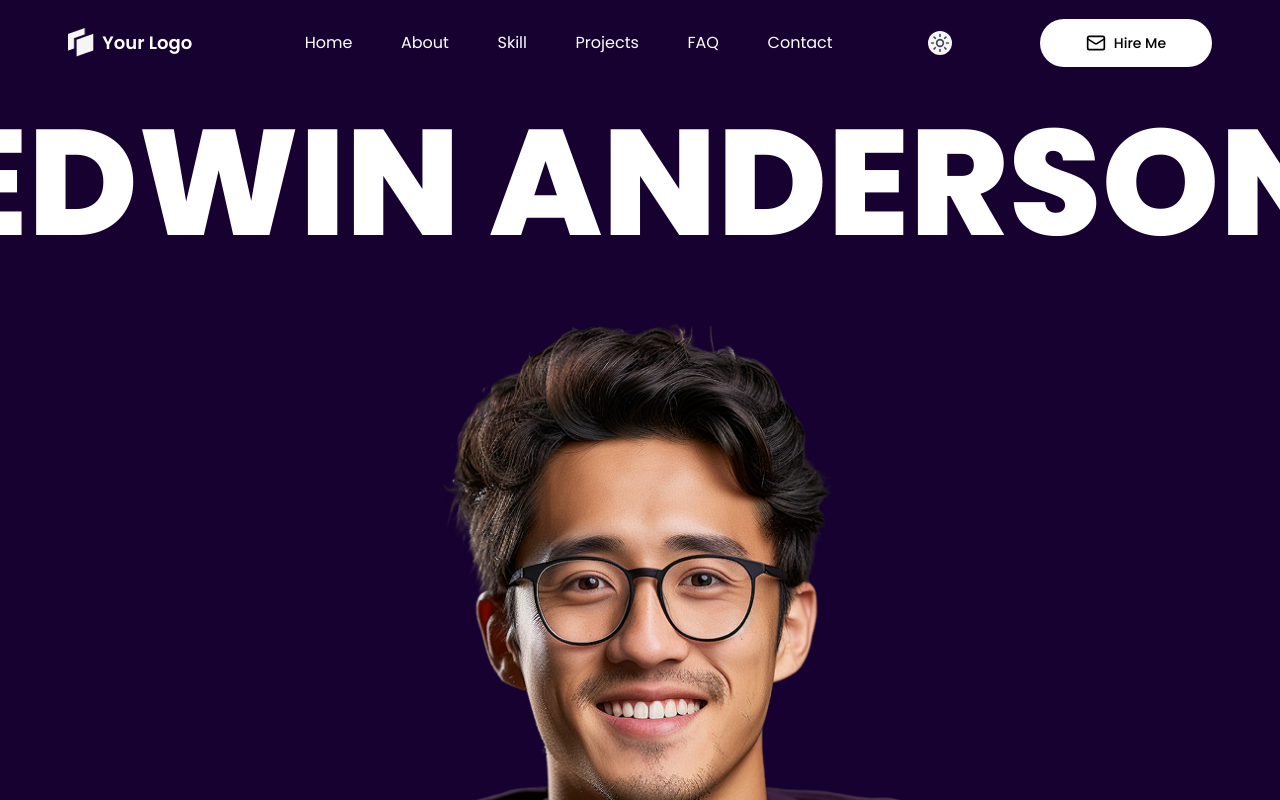
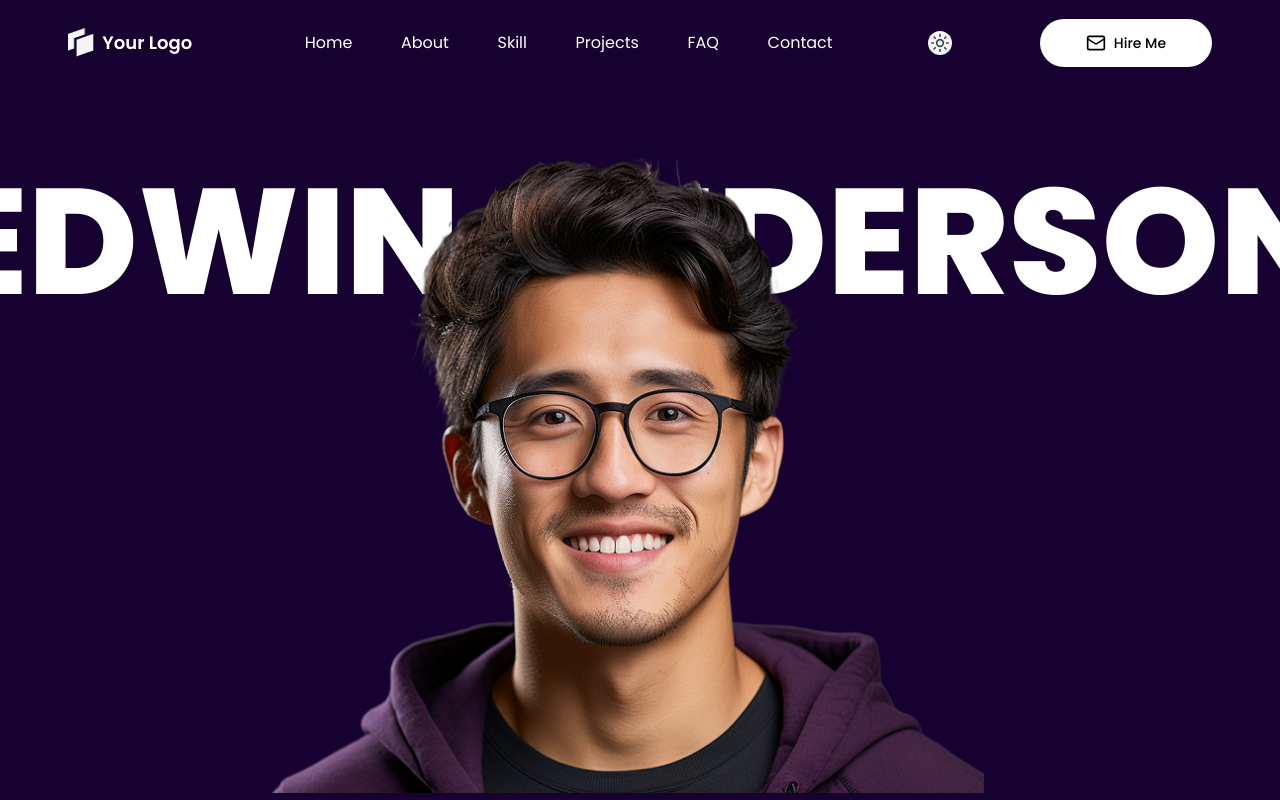
Before and after one commit to herfando/Next-Motion-Portfolio-UI-in-Action, a Next.js app: page / in a window 1280 px wide. Shown: the top 800 px of the page. Built offline with nearby package versions, Linux system fonts and the light colour scheme.

Commit message:
edit hero

```diff
--- a/src/components/container/Hero.tsx
+++ b/src/components/container/Hero.tsx
@@ -5,7 +5,7 @@ export default function Hero() {
   return (
     <section className='bg-primary-dark grid h-621 w-full justify-center md:h-801 dark:bg-black'>
       {/* Name */}
-      <div className='flex-center mx-auto h-56 w-371 flex-nowrap align-middle text-[40px] leading-56 font-extrabold tracking-[0] text-white md:h-195 md:w-1389 md:text-[150px] md:leading-195'>
+      <div className='flex-center mx-auto mt-59 h-56 w-371 flex-nowrap align-middle text-[40px] leading-56 font-extrabold tracking-[0] text-white md:h-195 md:w-1389 md:text-[150px] md:leading-195'>
         EDWIN ANDERSON
       </div>
       {/* Picture */}
@@ -14,7 +14,7 @@ export default function Hero() {
         alt='Hero Image'
         width={763}
         height={763}
-        className='mx-auto object-contain md:block'
+        className='absolute top-[32.85%] left-1/2 -translate-x-[50%] object-contain md:top-[14.3%] md:block md:-translate-x-[54.4%]'
         style={{ height: 'clamp(26.5rem, 52.99vw, 47.69rem)' }}
       />
 
```
